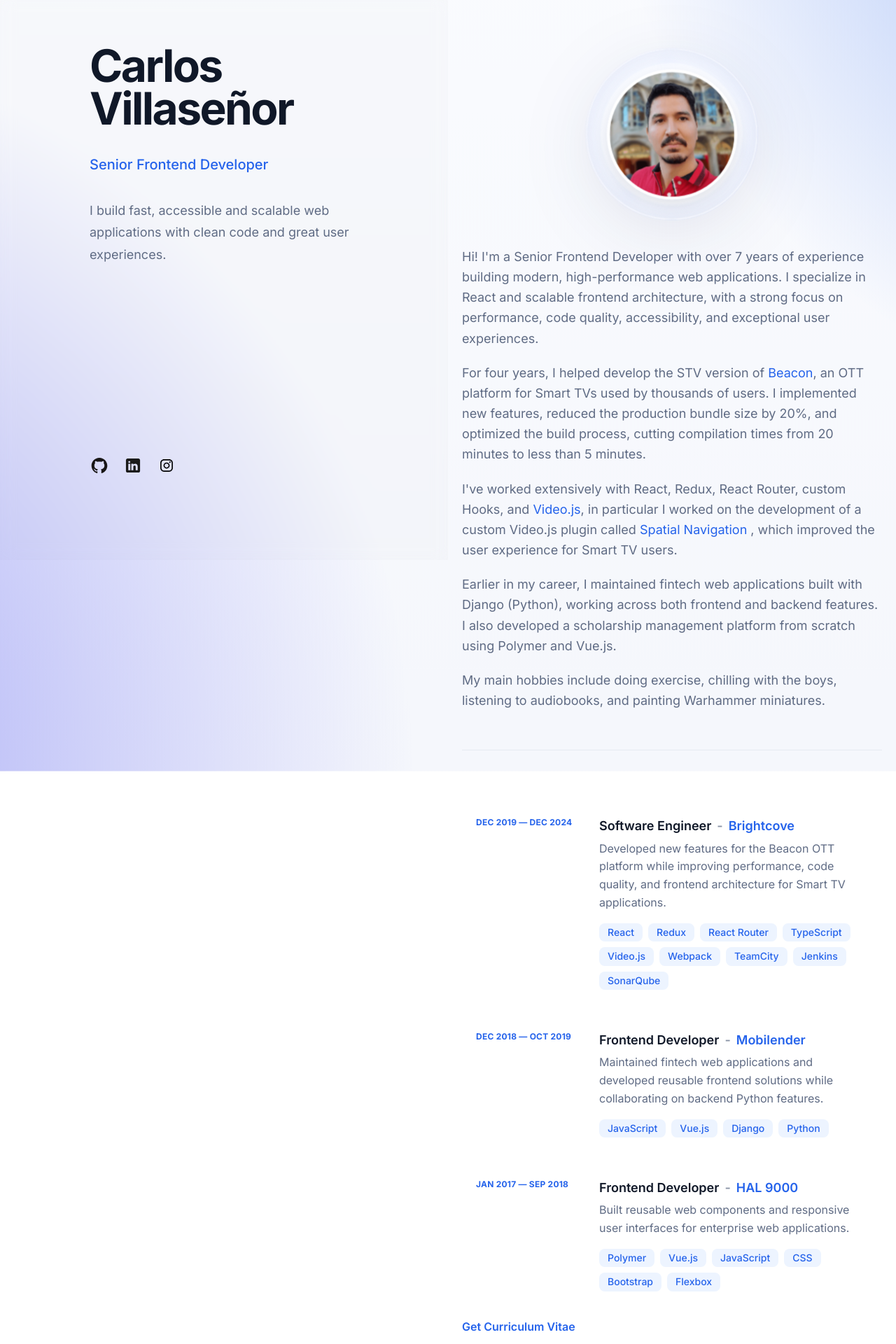
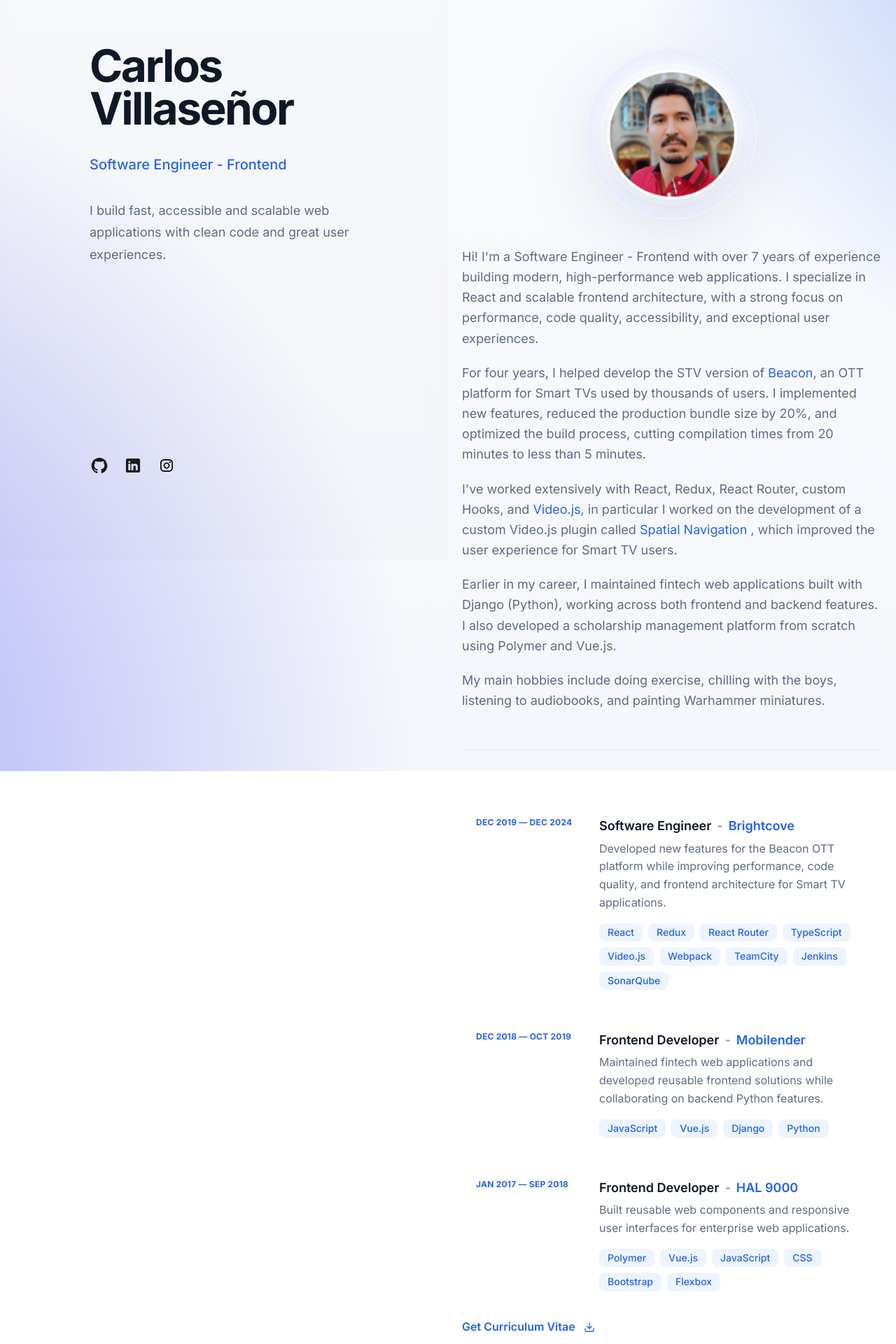
Before and after one commit to CarlosVillasenor/personal-landing-page, a Next.js app: page / in a window 1280 px wide. Shown: the top 1920 px of the page at 70% size. Built offline with nearby package versions, Linux system fonts and the light colour scheme.

Commit message:
feat: add download icon to experience component

```diff
--- a/package.json
+++ b/package.json
@@ -11,7 +11,8 @@
   "dependencies": {
     "next": "16.2.10",
     "react": "19.2.4",
-    "react-dom": "19.2.4"
+    "react-dom": "19.2.4",
+    "react-icons": "^5.7.0"
   },
   "devDependencies": {
     "@types/node": "^20",
--- a/src/components/Content/About/About.tsx
+++ b/src/components/Content/About/About.tsx
@@ -16,7 +16,7 @@
       </div>
 
       <p className={styles.paragraph}>
-        Hi! I'm a Senior Frontend Developer with over 7 years of experience building modern,
+        Hi! I'm a Software Engineer - Frontend with over 7 years of experience building modern,
         high-performance web applications. I specialize in React and scalable frontend
         architecture, with a strong focus on performance, code quality, accessibility,
         and exceptional user experiences.
--- a/src/components/Content/Experience/Experience.module.css
+++ b/src/components/Content/Experience/Experience.module.css
@@ -15,3 +15,15 @@
 .cvLink:hover {
   color: var(--color-primary-hover);
 }
+
+.downloadIcon {
+  width: 1rem;
+  height: 1rem;
+  margin-left: var(--space-2);
+  vertical-align: middle;
+  position: relative;
+}
+
+.cvLink:hover .downloadIcon {
+  bottom: 2px;
+}
--- a/src/components/Content/Experience/Experience.tsx
+++ b/src/components/Content/Experience/Experience.tsx
@@ -1,5 +1,6 @@
 import styles from './Experience.module.css';
 import Badge from './Badge';
+import { FiDownload } from "react-icons/fi";
 import { experiences } from './experienceData';
 import Link from 'next/link';
 
@@ -17,7 +18,7 @@
         href="https://drive.google.com/file/d/18Qc_ML2Qe_o3uofCgg6PzFY7oSK-CdqT/view?usp=drive_link"
         target="_blank"
         rel="noopener noreferrer">
-        <span>Get Curriculum Vitae</span>
+        <span>Get Curriculum Vitae <FiDownload className={styles.downloadIcon} /></span>
       </Link>
     </section>
   );
--- a/src/components/Header/Header.tsx
+++ b/src/components/Header/Header.tsx
@@ -21,7 +21,7 @@
           </h1>
 
           <p className={styles.role}>
-            Senior Frontend Developer
+            Software Engineer - Frontend
           </p>
 
           <p className={styles.pitch}>
```
Also changed, not shown: 1 other file (tests, documents, lock files or other folders).
